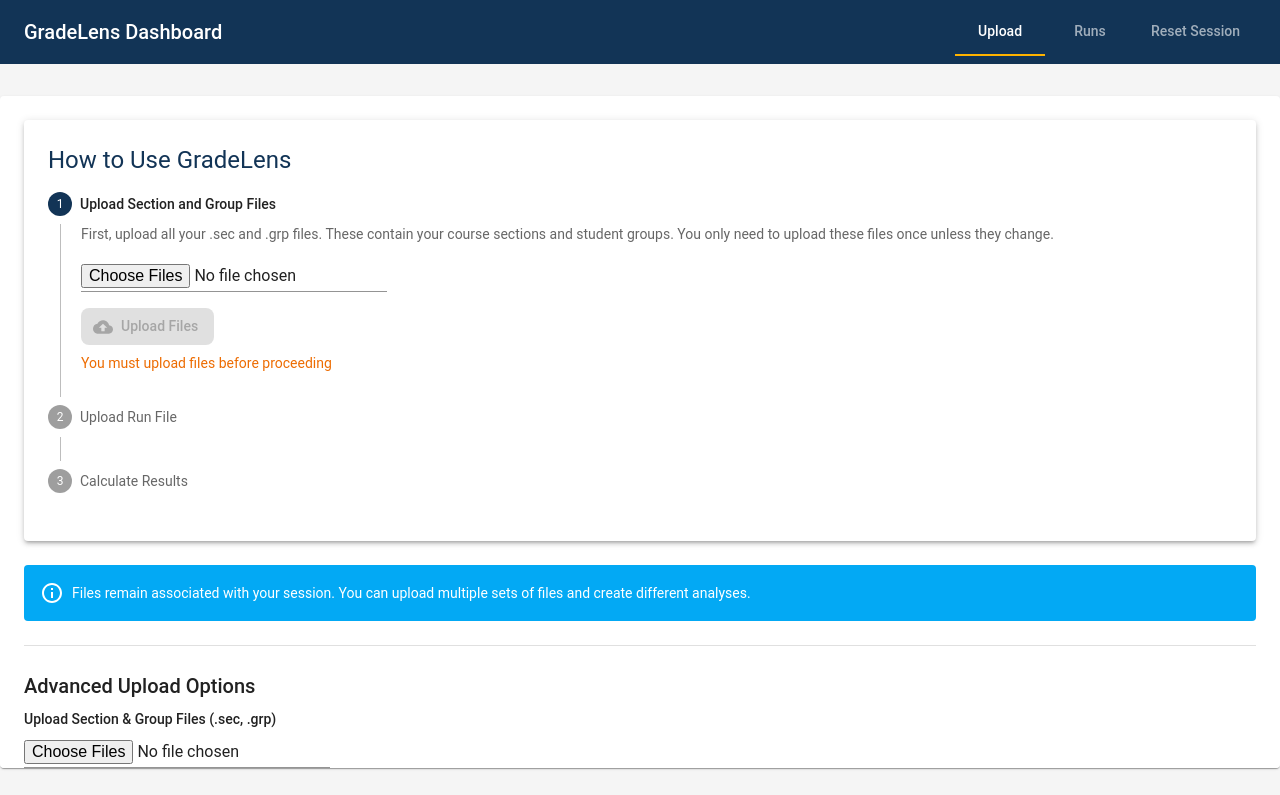
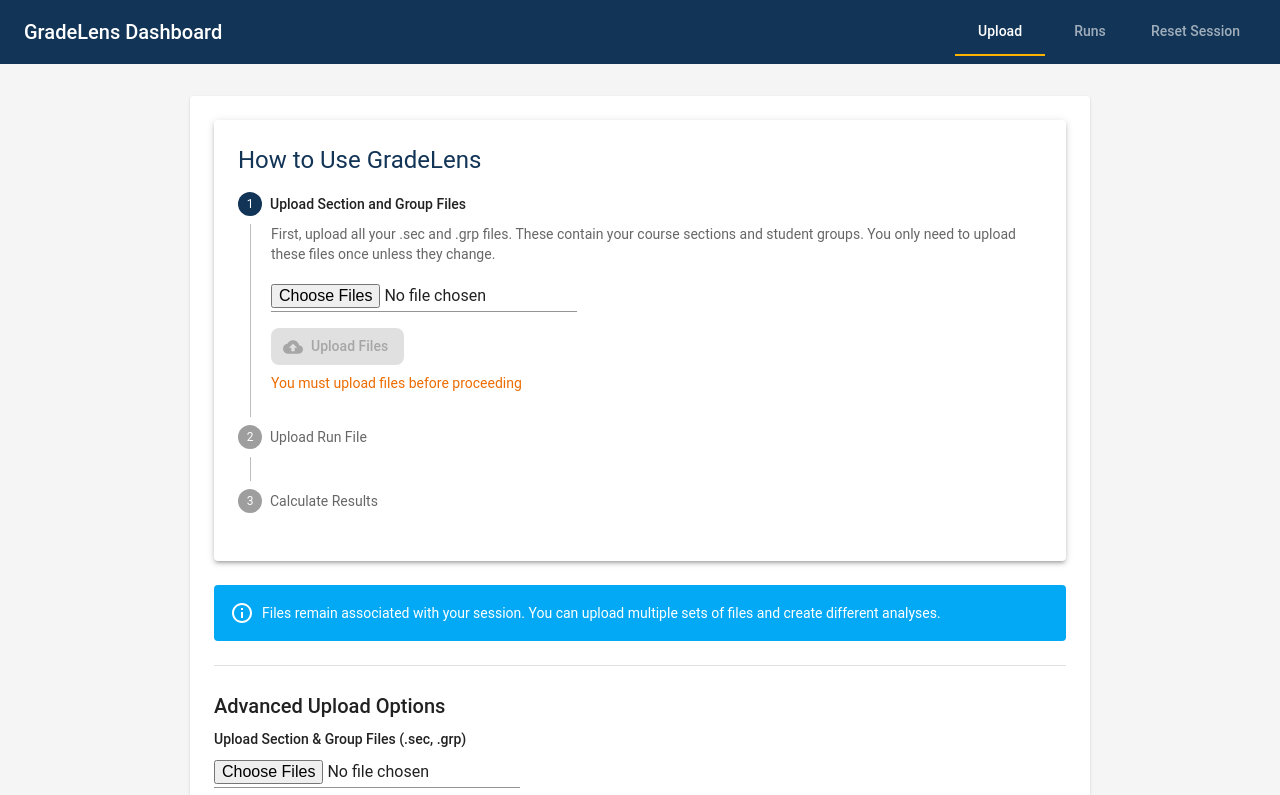
Before and after one commit to AidanConn/GradeLens, a React (Vite) app in the folder frontend/: page / in a window 1280 px wide. Shown: the top 795 px of the page. Built offline with nearby package versions, Linux system fonts and the light colour scheme; no server answers.

Commit message:
Update App.tsx

```diff
--- a/frontend/src/App.tsx
+++ b/frontend/src/App.tsx
@@ -100,11 +100,29 @@
       </AppBar>
 
       <Container
-        maxWidth={false} disableGutters
-        sx={{ mt:4, mb:4, height: 'calc(100vh - 128px)' }}
+        maxWidth="md" // Changed from "sm" to "md" for a wider layout
+        disableGutters
+        sx={{
+          mt: 4,
+          mb: 4,
+          minHeight: 'calc(100vh - 128px)',
+          display: 'flex',
+          flexDirection: 'column',
+          alignItems: 'center',
+          justifyContent: 'flex-start',
+        }}
       >
         {tab === 0 && (
-          <Paper sx={{ p:3, height:'100%', overflow:'auto' }}>
+          <Paper
+            sx={{
+              p: 3,
+              width: '100%',
+              maxWidth: 900, // Increased maxWidth for the Paper
+              mx: 'auto',
+              boxSizing: 'border-box',
+              overflow: 'visible',
+            }}
+          >
             <FileUpload
               sessionId={sessionId}
               onGoToRuns={() => setTab(1)}
@@ -112,7 +130,7 @@
           </Paper>
         )}
         {tab === 1 && (
-          <Paper sx={{ p:3, height:'100%', overflow:'auto' }}>
+          <Paper sx={{ p: 3, height: '100%', overflow: 'auto' }}>
             <RunFilesList sessionId={sessionId} />
           </Paper>
         )}
```
